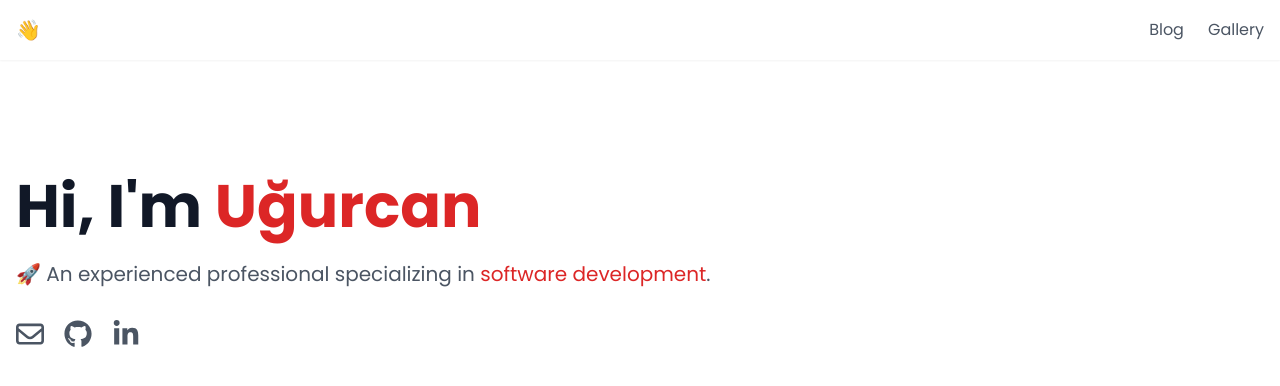
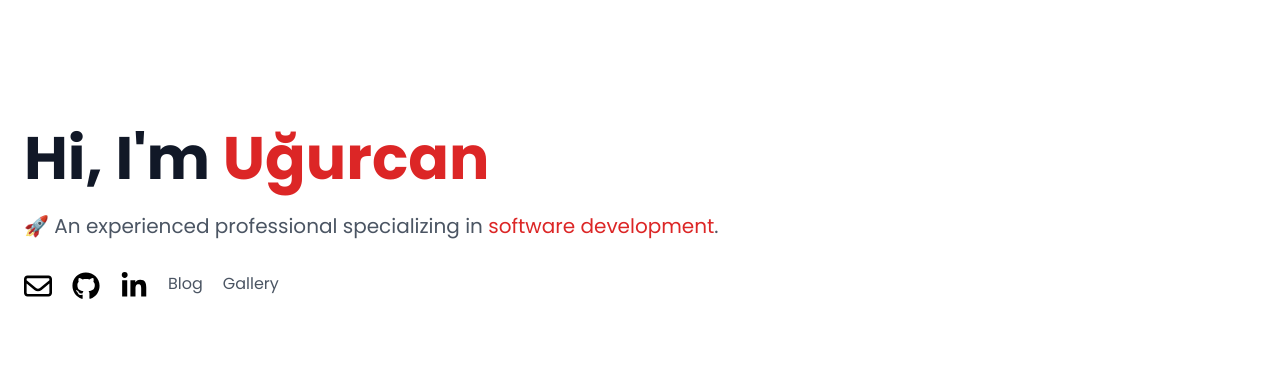
Before and after one commit to ugurcaneser/ugurcaneser.github.io, a Next.js app: page / in a window 1280 px wide. Shown: the top 386 px of the page. Built offline with nearby package versions, Linux system fonts and the light colour scheme.

Commit message:
remove navbar

```diff
--- a/src/app/page.tsx
+++ b/src/app/page.tsx
@@ -4,20 +4,9 @@ import { FaLinkedinIn, FaGithub, FaRegEnvelope } from "react-icons/fa6";
 export default function Home() {
   return (
     <main className="min-h-screen bg-white">
-      {/* Header */}
-      <header className="fixed w-full bg-white/80 backdrop-blur-sm shadow-sm">
-        <nav className="container mx-auto px-4 py-4 flex justify-between items-center">
-          <div className="text-xl font-bold text-gray-800">👋</div>
-          <div className="space-x-6">
-            <Link href="./blog" className="text-gray-600 hover:text-gray-900">Blog</Link>
-            <Link href="./gallery" className="text-gray-600 hover:text-gray-900">Gallery</Link>
-          </div>
-        </nav>
-      </header>
-
       {/* Hero Section */}
-      <section className="pt-24 pb-12">
-        <div className="container mx-auto px-4 py-20">
+      <section className="py-12">
+        <div className="container mx-auto px-6 py-20">
           <div className="max-w-3xl text-left">
             <h1 className="text-6xl font-bold text-gray-900 mb-6">
               Hi, I&apos;m <span className='text-red-600'>Uğurcan</span>
@@ -30,17 +19,19 @@ export default function Home() {
             {/* Social Media Icons */}
             <div className="flex space-x-5">
             <Link href="mailto:ugurcaneser@yahoo.com" target="_blank" rel="noopener noreferrer"
-                className="text-gray-600 hover:text-gray-900 transition-colors">
+                className="text-black hover:text-red-900 transition-colors">
                 <FaRegEnvelope className="w-7 h-7" />
               </Link>
               <Link href="https://github.com/ugurcaneser" target="_blank" rel="noopener noreferrer"
-                className="text-gray-600 hover:text-gray-900 transition-colors">
+                className="text-black hover:text-red-900 transition-colors">
                 <FaGithub className="w-7 h-7" />
               </Link>
               <Link href="https://linkedin.com/in/ugurcaneser" target="_blank" rel="noopener noreferrer"
-                className="text-gray-600 hover:text-gray-900 transition-colors">
+                className="text-black hover:text-red-900 transition-colors">
                 <FaLinkedinIn className="w-7 h-7" />
               </Link>
+              <Link href="./blog" className="text-gray-600 hover:text-gray-900">Blog</Link>
+              <Link href="./gallery" className="text-gray-600 hover:text-gray-900">Gallery</Link>
 
             </div>
           </div>
```
